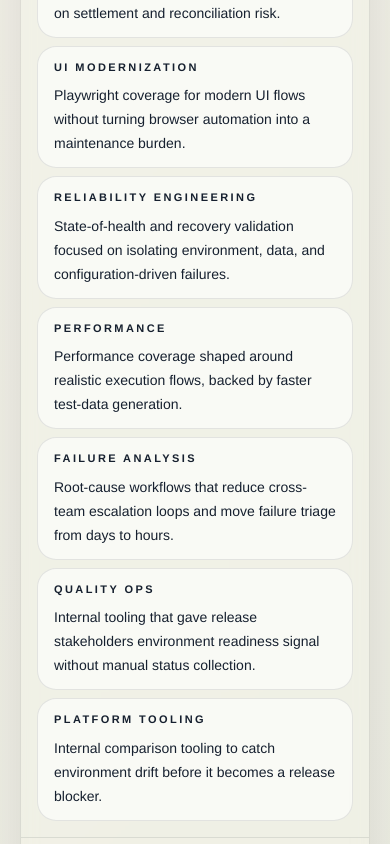
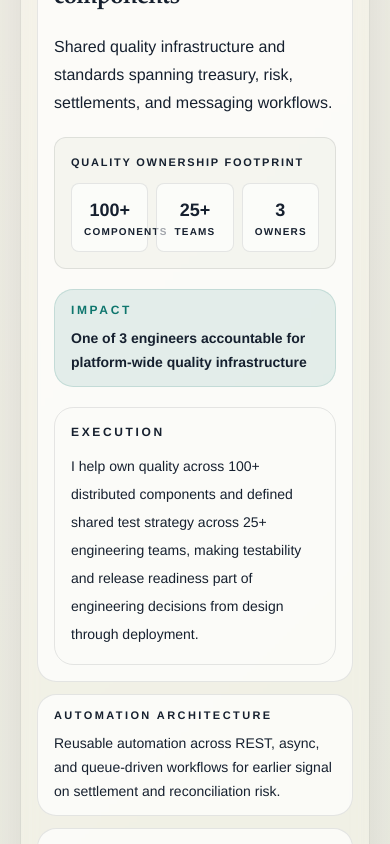
Before and after one commit to gauravxdhingra/Portfolio, a Next.js app: page / in a window 390 px wide. Shown: the part 3480-4324 px from the top of the page. Built offline with nearby package versions, Linux system fonts and the light colour scheme.

Commit message:
Updated Case Studies component for mobile navigation ease

```diff
--- a/app/CaseStudyExplorer.tsx
+++ b/app/CaseStudyExplorer.tsx
@@ -186,11 +186,67 @@ function CaseStudyVisual({ eyebrow }: { eyebrow: string }) {
         </div>
       </div>
     ),
+    "Quality Infrastructure": (
+      <div className="space-y-3">
+        <p className="text-[11px] font-bold uppercase tracking-[0.16em] text-muted">
+          Quality Ownership Footprint
+        </p>
+        <div className="grid grid-cols-3 gap-2">
+          {[
+            { label: "Components", value: "100+" },
+            { label: "Teams", value: "25+" },
+            { label: "Owners", value: "3" },
+          ].map((item) => (
+            <div key={item.label} className="rounded-lg border border-ink/10 bg-white/60 p-3 text-center">
+              <p className="text-lg font-bold text-ink">{item.value}</p>
+              <p className="text-[10px] font-semibold uppercase tracking-[0.12em] text-muted">{item.label}</p>
+            </div>
+          ))}
+        </div>
+      </div>
+    ),
+    "Failure Analysis": (
+      <div className="space-y-3">
+        <p className="text-[11px] font-bold uppercase tracking-[0.16em] text-muted">
+          RCA Funnel
+        </p>
+        <div className="space-y-2">
+          {["Signal", "Categorize", "Correlate", "Route"].map((step, idx) => (
+            <div key={step} className="flex items-center gap-3 rounded-lg border border-ink/10 bg-white/60 p-2.5">
+              <span className="inline-flex h-6 w-6 items-center justify-center rounded-full bg-signal/15 text-[11px] font-bold text-signal">{idx + 1}</span>
+              <p className="text-xs font-semibold text-ink">{step}</p>
+            </div>
+          ))}
+        </div>
+      </div>
+    ),
+    "Platform Tooling": (
+      <div className="space-y-3">
+        <p className="text-[11px] font-bold uppercase tracking-[0.16em] text-muted">
+          Environment Drift Check
+        </p>
+        <div className="grid grid-cols-2 gap-2">
+          <div className="rounded-lg border border-ink/10 bg-white/60 p-3">
+            <p className="text-[10px] font-bold uppercase tracking-[0.12em] text-muted">Source</p>
+            <p className="mt-1 text-xs font-semibold text-ink">Env A Config</p>
+          </div>
+          <div className="rounded-lg border border-ink/10 bg-white/60 p-3">
+            <p className="text-[10px] font-bold uppercase tracking-[0.12em] text-muted">Target</p>
+            <p className="mt-1 text-xs font-semibold text-ink">Env B Config</p>
+          </div>
+          <div className="col-span-2 rounded-lg border border-signal/20 bg-signal/8 p-3">
+            <p className="text-xs font-semibold text-signal">Diff output highlights release-risk mismatches before deployment.</p>
+          </div>
+        </div>
+      </div>
+    ),
   };
 
   return (
     <div className="rounded-xl border border-ink/10 bg-ledger/50 p-4">
-      {visuals[eyebrow]}
+      {visuals[eyebrow] ?? (
+        <p className="text-sm text-muted">Execution snapshot available in the case study details.</p>
+      )}
     </div>
   );
 }
@@ -205,7 +261,57 @@ export default function CaseStudyExplorer({ studies }: CaseStudyExplorerProps) {
 
   return (
     <div className="rounded-[1.9rem] border border-ink/10 bg-white/52 shadow-panel backdrop-blur">
-      <div className="grid gap-0 lg:grid-cols-[0.34fr_0.66fr]">
+      <div className="p-4 sm:p-5 lg:hidden">
+        <p className="mb-4 text-xs font-bold uppercase tracking-[0.24em] text-muted">
+          Workstreams
+        </p>
+        <div className="space-y-3">
+          {studies.map((study) => {
+            const isActive = study.eyebrow === currentStudy.eyebrow;
+
+            return (
+              <div key={study.eyebrow} className="rounded-[1.2rem] border border-ink/10 bg-white/70">
+                <button
+                  type="button"
+                  onClick={() => setActiveStudy(study.eyebrow)}
+                  className={`w-full rounded-[1.2rem] px-4 py-3 text-left transition ${
+                    isActive
+                      ? "bg-ink text-white"
+                      : "text-ink hover:bg-white"
+                  }`}
+                >
+                  <p className={`text-[11px] font-bold uppercase tracking-[0.22em] ${isActive ? "text-brass" : "text-muted"}`}>
+                    {study.eyebrow}
+                  </p>
+                  <p className="mt-2 text-sm leading-6">
+                    {study.summary}
+                  </p>
+                </button>
+
+                {isActive && (
+                  <div className="space-y-5 border-t border-ink/10 p-4">
+                    <h3 className="font-display text-2xl font-semibold leading-tight tracking-[-0.03em] text-ink">
+                      {study.title}
+                    </h3>
+                    <p className="text-base leading-7 text-muted">{study.summary}</p>
+                    <CaseStudyVisual eyebrow={study.eyebrow} />
+                    <div className="rounded-[1.2rem] border border-signal/15 bg-signal/10 px-4 py-3">
+                      <p className="text-xs font-bold uppercase tracking-[0.22em] text-signal">Impact</p>
+                      <p className="mt-2 text-sm font-semibold leading-6 text-ink">{study.impact}</p>
+                    </div>
+                    <div className="rounded-[1.2rem] border border-ink/10 bg-white/68 p-4">
+                      <p className="text-xs font-bold uppercase tracking-[0.22em] text-muted">Execution</p>
+                      <p className="mt-3 text-sm leading-7 text-muted">{study.body}</p>
+                    </div>
+                  </div>
+                )}
+              </div>
+            );
+          })}
+        </div>
+      </div>
+
+      <div className="hidden gap-0 lg:grid lg:grid-cols-[0.34fr_0.66fr]">
         <aside className="border-b border-ink/10 bg-ledger/55 p-4 lg:border-b-0 lg:border-r lg:p-5">
           <p className="mb-4 text-xs font-bold uppercase tracking-[0.24em] text-muted">
             Workstreams
```
